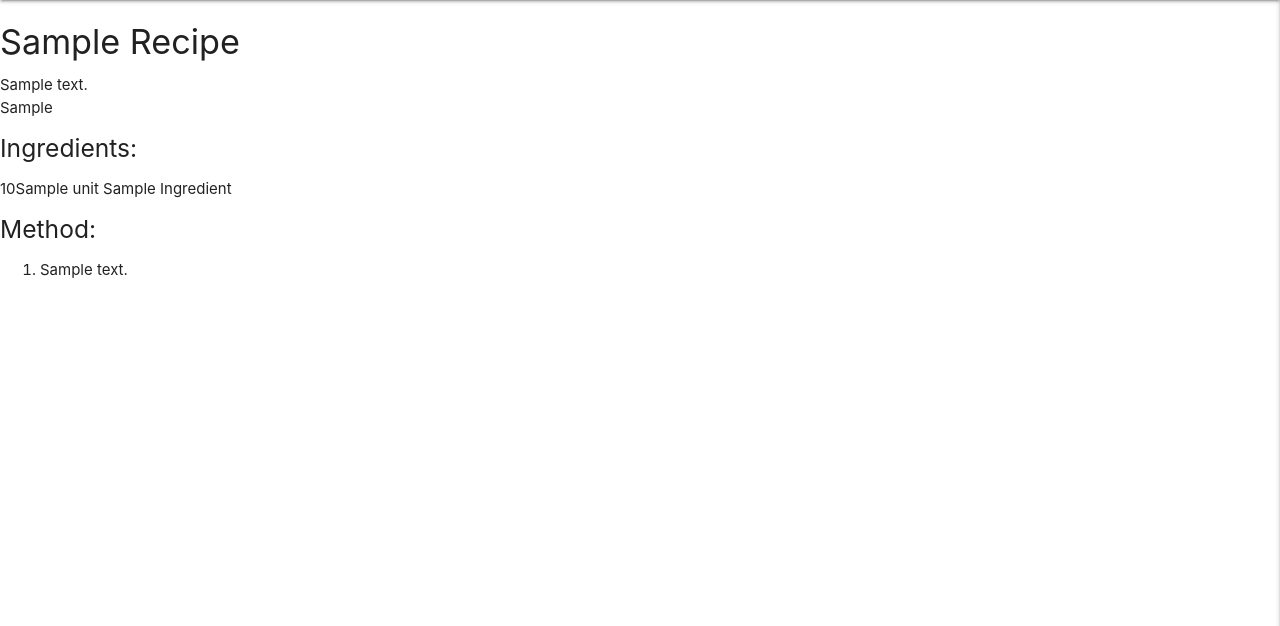
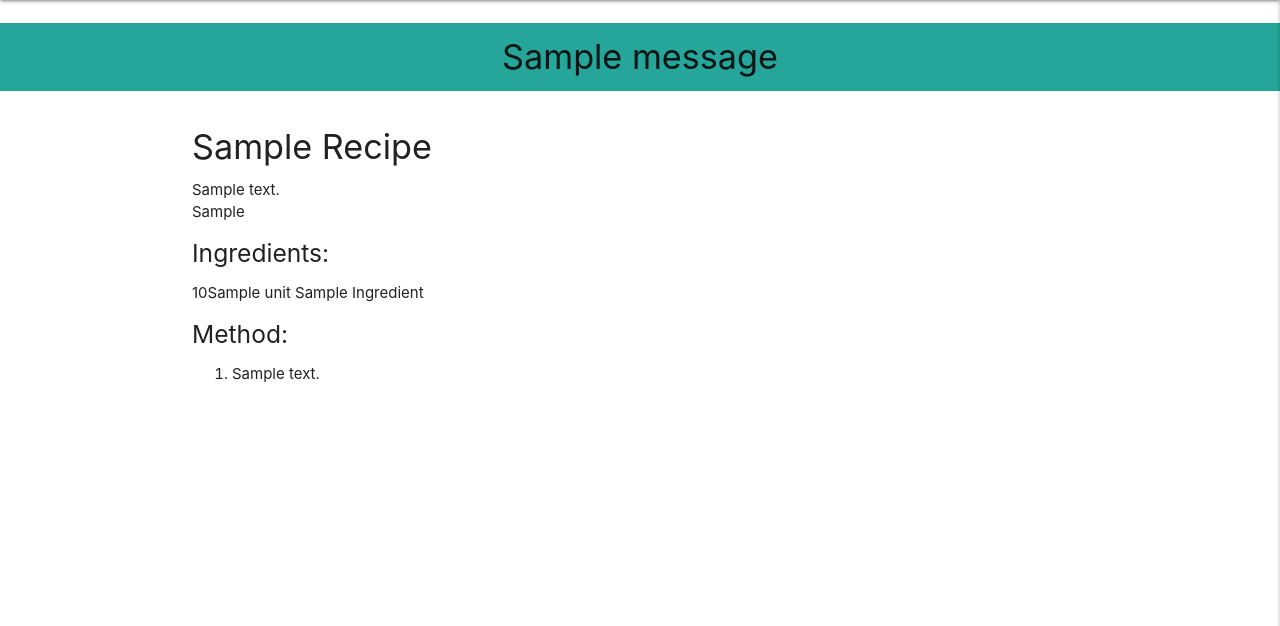
Before and after one commit to DanHodgson12/my-cook-book, a Flask app: page / in a window 1280 px wide. Shown: the part 64-690 px from the top of the page. Run offline with Flask 3, Linux system fonts and the light colour scheme; one stand-in notice (Sample message) is shown; a database or web service that is not in the repository returns one stand-in record (values such as "Sample title"); some libraries are stand-ins or nearby versions.

Commit message:
feat: added section to display flashed messages

```diff
--- a/static/css/style.css
+++ b/static/css/style.css
@@ -9,3 +9,7 @@ nav .sidenav-trigger {
 .text-shadow {
     text-shadow: 2px 2px 2px rgba(0, 0, 0, 0.5);
 }
+
+.flashes h4 {
+    line-height: 2;
+}
--- a/templates/base.html
+++ b/templates/base.html
@@ -46,8 +46,25 @@
         </ul>
     </header>
 
-    {% block content %}
-    {% endblock %}
+    <section>
+        <!-- flash messages -->
+        {% with messages = get_flashed_messages() %}
+            {% if messages %}
+                {% for message in messages %}
+                    <div class="row flashes">
+                        <h4 class="teal lighten-1 center-align">
+                            {{ message }}
+                        </h4>
+                    </div>
+                {% endfor %}
+            {% endif %}
+        {% endwith %}
+    </section>
+
+    <main class="container">
+        {% block content %}
+        {% endblock %}
+    </main>
 
     <script src="https://code.jquery.com/jquery-3.7.1.min.js"
         integrity="sha256-/JqT3SQfawRcv/BIHPThkBvs0OEvtFFmqPF/lYI/Cxo=" crossorigin="anonymous"></script>
```
